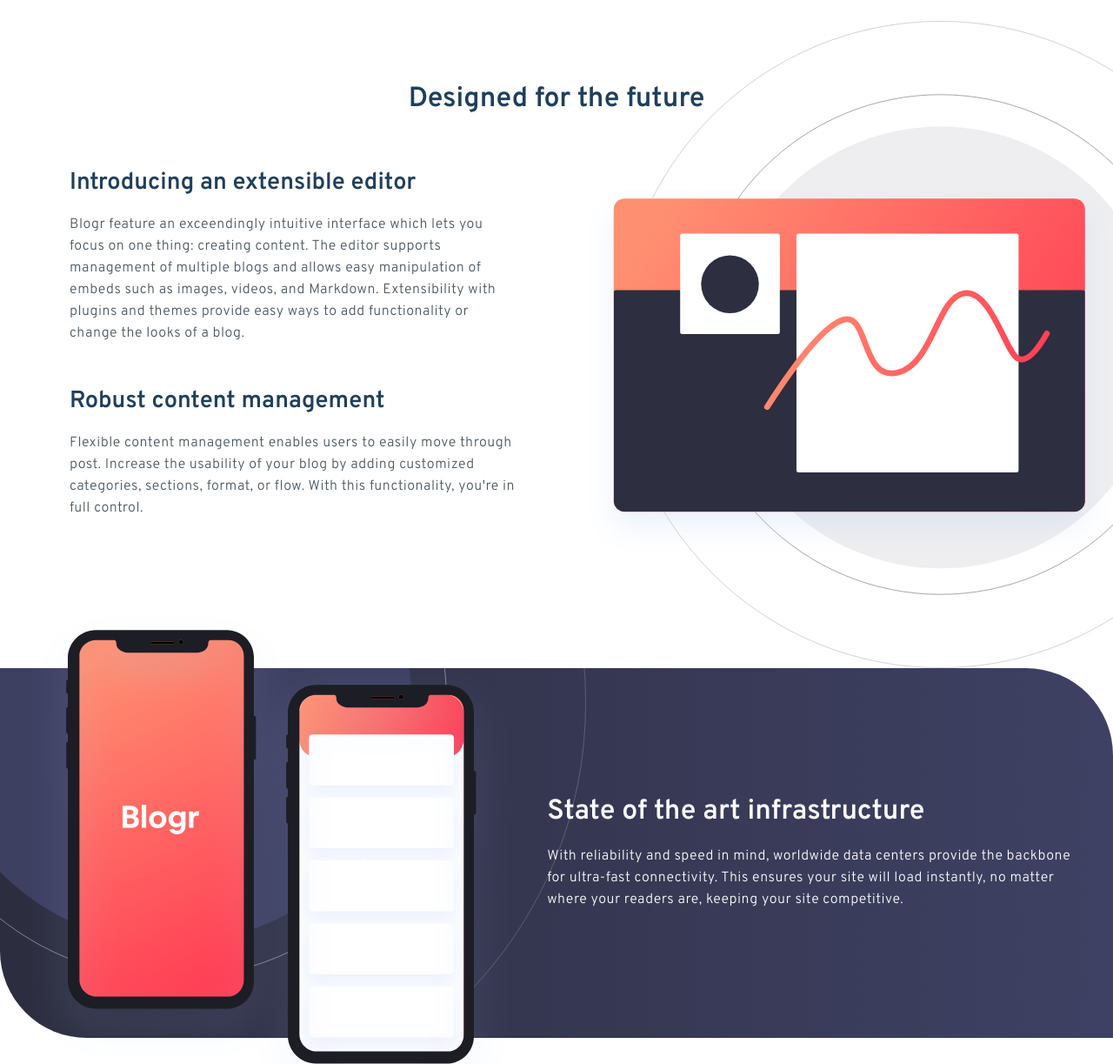
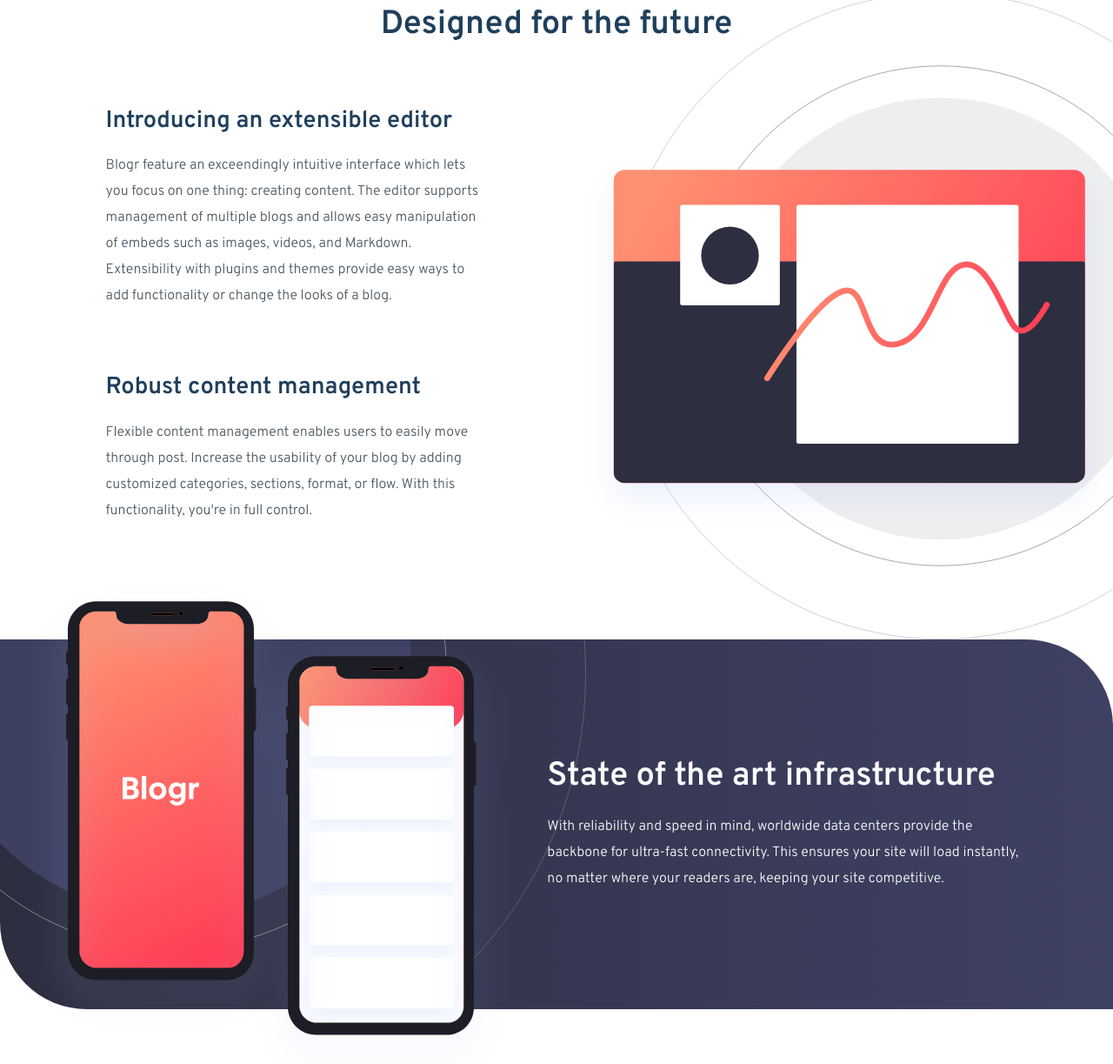
Before and after one commit to johangly/Blogr-Frontend-mentor, a website: page index.html in a window 1280 px wide. Shown: the part 693-1916 px from the top of the page at 87% size. Drawn offline with Linux system fonts and the light colour scheme.

Commit message:
sizes fixed

```diff
--- a/sass/base/_extensions.scss
+++ b/sass/base/_extensions.scss
@@ -10,6 +10,7 @@
     color: var.$white;
     font-weight: 600;
     cursor: pointer;
+    transition: 200ms ease all;
     padding: func.convert(12) func.resizer(16, 12.5vw, 18);
     border-radius: func.convert(50);
 }
--- a/sass/layout/_main.scss
+++ b/sass/layout/_main.scss
@@ -7,7 +7,7 @@
 
 .main {
     .hero {
-        min-height: func.convert(680);
+        min-height: func.convert(630);
         position: relative;
         overflow: hidden;
         z-index: 5;
@@ -76,13 +76,14 @@
         z-index: 10;
         align-items: center;
         &__title {
-            font-size: func.resizer(28, 3.5vw, 32);
+            font-size: func.resizer(28, 3.5vw, 38);
             @extend %first-letter;
             font-weight: 600;
             text-align: center;
             color: var.$vd-blue;
             position: relative;
-            top: 109px;
+            margin-top: 10px;
+            top: 60px;
         }
         &__content {
             display: flex;
@@ -91,7 +92,7 @@
             justify-content: space-between;
             width: 100%;
             .designed__text {
-                padding: clamp(0.625rem, 8.5vw, 5rem);
+                padding: clamp(0.625rem, 9.5vw, 8rem);
                 .designed__h3 {
                     margin-bottom: func.convert(20);
                     font-size: 1.7rem;
@@ -100,15 +101,14 @@
                     @extend %first-letter;
                 }
                 .designed__p {
-                    font-size: 1rem;
-                    line-height: 25px;
                     @extend %first-letter;
                     max-width: func.convert(650);
                     color: var.$vdg-blue;
-                    letter-spacing: .5px;
+                    font-size: 1rem;
+                    line-height: 30px;
                 }
                 .designed__p:nth-child(2) {
-                    margin-bottom: func.convert(50);
+                    margin-bottom: func.convert(75);
                 }
             }
             .designed-desktop-img {
@@ -161,23 +161,22 @@
                 color: var.$white;
             }
             .state__title {
-                font-size: clamp(1.75rem, 3.5vw, 2rem);
+                font-size: func.resizer(28, 3.5vw, 38);
                 margin-bottom: 1.25rem;
                 font-weight: 600;
                 @extend %first-letter;
             }
             .state__p {
                 font-size: 1rem;
-                line-height: 25px;
-                max-width: 40.625rem;
-                letter-spacing: 0.5px;
+                line-height: 30px;
+                max-width: 90%;
             }
         }
     }
     .free {
         display: flex;
         justify-content: space-around;
-        padding: func.convert(75) func.convert(25);
+        padding: func.convert(110) func.convert(25);
         align-items: center;
         .free__imgMobile {
             display: none;
@@ -193,16 +192,17 @@
                 font-size: 1.7rem;
                 font-weight: 600;
                 color: #1f3f5b;
+                @extend %first-letter;
             }
             .free__p {
                 font-size: 1rem;
-                line-height: 25px;
-                max-width: 40.625rem;
+                line-height: 30px;
+                max-width: 75%;
                 color: #4b5862;
                 letter-spacing: 0.5px;
             }
             .free__p:nth-child(2) {
-                margin-bottom: func.convert(50);
+                margin-bottom: func.convert(75);
             }
         }
     }
@@ -269,7 +269,7 @@
         }
         .free {
             display: flex;
-            padding: func.convert(25) func.convert(25) func.convert(60);
+            padding: func.convert(50) func.convert(25) func.convert(100);
             flex-direction: column;
             align-items: center;
             .free__imgMobile {
```
Also changed, not shown: css/styles.css, 1 other file.
